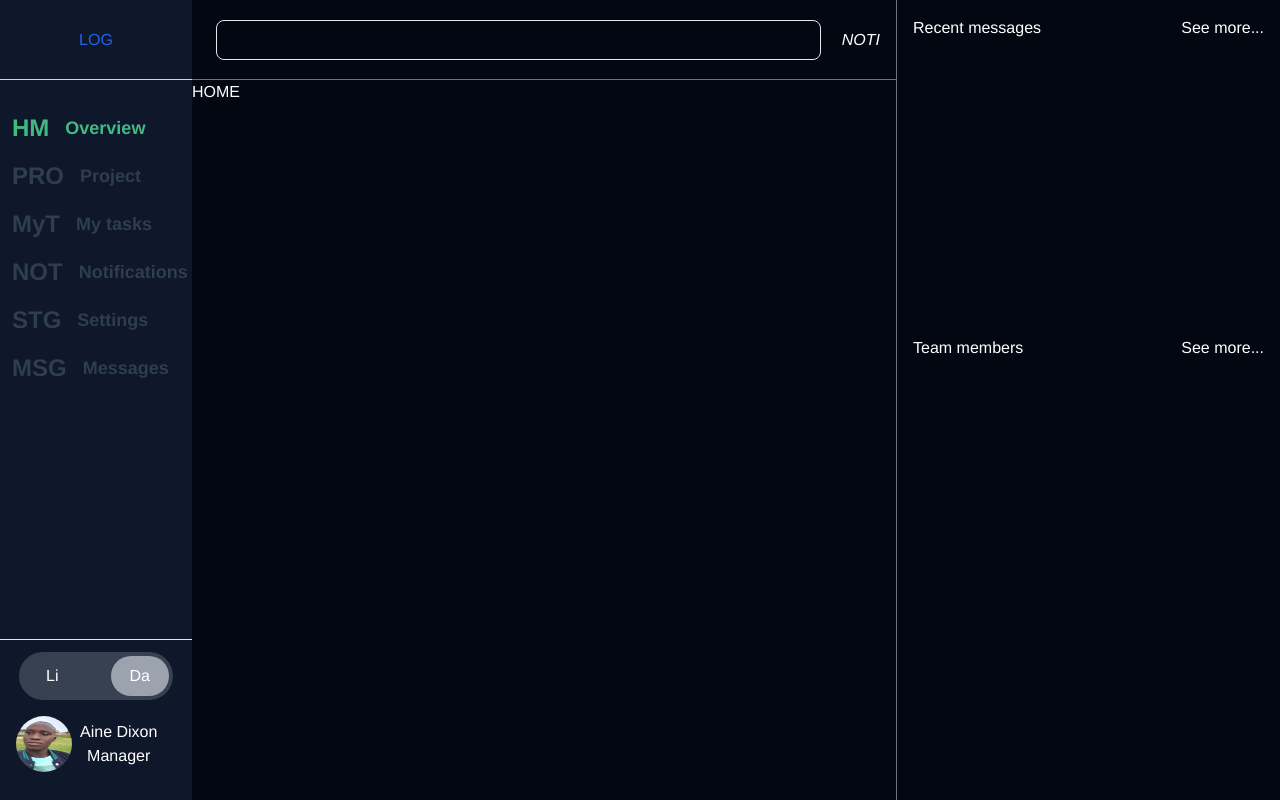
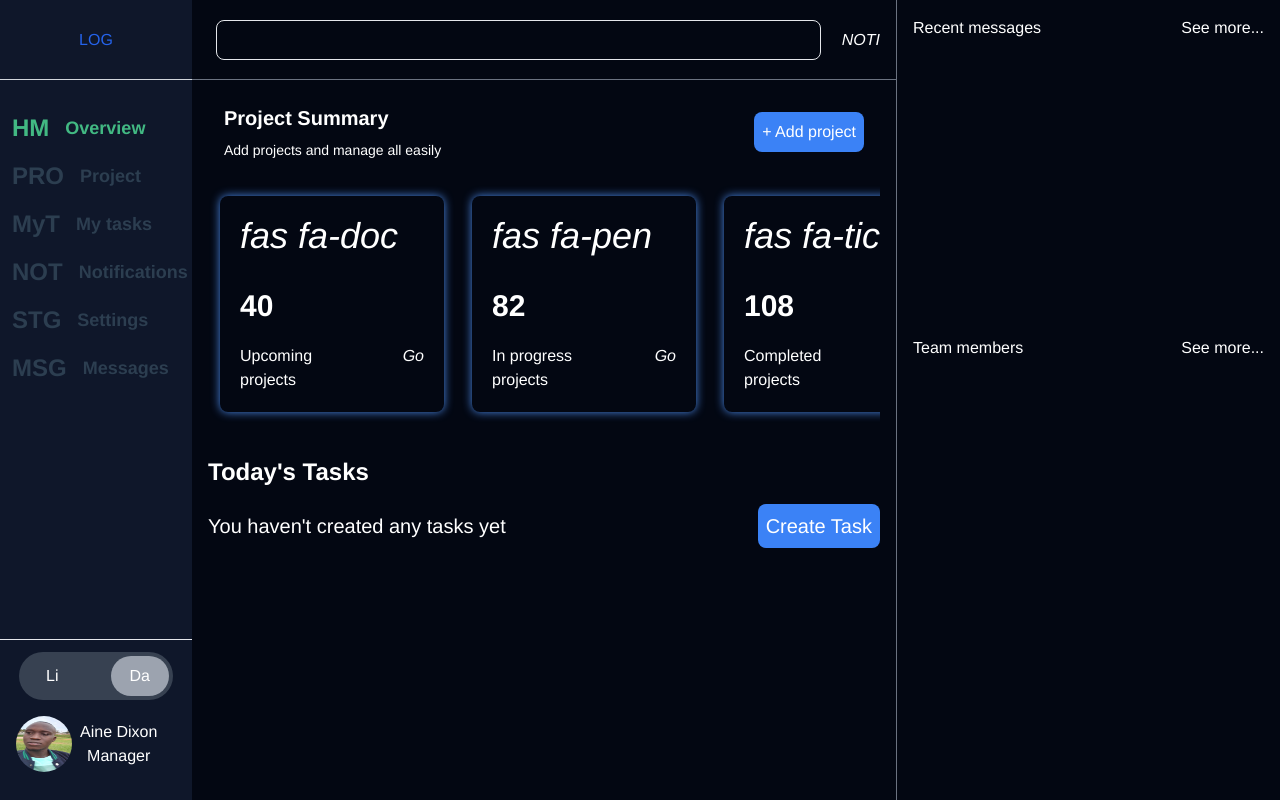
Before and after one commit to Aine-dickson/Tasktopus, a Vue app in the folder tasktopus-app/: page / in a window 1280 px wide. Built offline with nearby package versions, Linux system fonts and the light colour scheme.

Commit message:
Populated the home page with content

```diff
--- /dev/null
+++ b/tasktopus-app/src/components/full_task.vue
@@ -0,0 +1,5 @@
+<template>
+    <article>
+
+    </article>
+</template>
--- /dev/null
+++ b/tasktopus-app/src/components/mini_task.vue
@@ -0,0 +1,50 @@
+<template>
+    <article class="flex flex-col justify-center w-[20rem] p-4 bg-slate-800 rounded-lg">
+        <div class="flex justify-between mb-2">
+            <div class="flex flex-col space-y-2">
+                <span class="font-semibold">{{ task.taskTitle }}</span>
+                <span class="text-orange-200">{{ task.taskSubtitle }}</span>
+            </div>
+            <div>
+                <input type="checkbox" :name="task.taskId">
+            </div>
+        </div>
+        <hr>
+        <div class="flex items-center justify-between mt-2">
+            <span>{{ task.timeSchedule }}</span>
+            <div class="flex">
+                <div v-for="(member, index) in task.members" :key="index" class="h-10 w-10 rounded-full overflow-hidden">
+                    <img :src="member.avatar" :alt="member.memberId" class="object-fill h-full w-full">
+                </div>
+            </div>
+        </div>
+    </article>
+</template>
+
+<script>
+
+    import { ref } from 'vue';
+
+    export default {
+        props: [
+            "taskId"
+        ],
+        setup(props){
+            const task = ref({
+                taskId: "oor",
+                taskTitle: "Going to school",
+                taskSubtitle: "Reading chemistry",
+                timeSchedule: "12:00 - 13:40",
+                members: [
+                    {
+                        memberId: 234,
+                        avatar: "/assets/images/profile.jpg"
+                    }
+                ]
+            })
+
+            return { task }
+        }
+    }
+
+</script>
--- /dev/null
+++ b/tasktopus-app/src/components/progress.vue
@@ -0,0 +1,37 @@
+<template>
+    <article class="rounded-lg p-5 space-y-8 min-w-[14rem] max-w-[14rem] shadow-shadows bg-gradient-to-br" :class="color">
+        <div><i class="text-4xl" :class="icon">{{ icon }}</i></div>
+        <div class="space-y-5">
+            <div class="font-bold text-3xl">{{ items }}</div>
+            <div class="flex space-x-8">
+                <span>{{ category }}</span>
+                <span><i class="fas fa-arrow-right w-[20%]">Go</i></span>
+            </div>
+        </div>
+    </article>
+</template>
+
+<script>
+
+    import { ref } from 'vue'
+
+    export default {
+        props: [
+            "icon",
+            "color",
+            "content",
+            "category"
+        ],
+        setup(props){
+            const category =ref(props.category)
+            const icon = ref("fas fa-" + props.icon)
+            const items = ref(props.content)
+            const color_stat = ref(`from-${props.color}-600`)
+            const color_stop = ref(`to-${props.color}-300`)
+            const color = ref(`${color_stat.value} ${color_stop.value}`)
+
+            return { category, icon, items, color}
+        }
+    }
+
+</script>
--- /dev/null
+++ b/tasktopus-app/src/components/project_summary.vue
@@ -0,0 +1,54 @@
+<template>
+    <section>
+        <div class="flex justify-between p-2 px-4 items-center">
+            <div class="flex flex-col space-y-2">
+                <span class="font-bold text-xl">Project Summary</span>
+                <span class="text-sm hidden md:inline">Add projects and manage all easily</span>
+            </div>
+            <button class="rounded-lg bg-blue-500 text-white p-2">+ Add project</button>
+        </div>
+        <div class="flex overflow-auto space-x-7 my-4 p-3">
+            <project_level v-for="(project, index) in projects" :key="index" :icon="project.icon" :category="project.category" :content="project.content" :color="project.color"></project_level>
+        </div>
+    </section>
+</template>
+
+<script>
+
+    import project_level from '@/components/progress.vue';
+
+    import { ref } from 'vue';
+
+    export default {
+        components: {
+            project_level
+        },
+        setup(){
+            const projects =ref([
+                {
+                    category: "Upcoming projects",
+                    icon: "doc",
+                    content: 40,
+                    color: "blue"
+                },
+                {
+                    category: "In progress projects",
+                    icon: "pen",
+                    content: 82,
+                    color: "blue"
+                },
+                {
+                    category: "Completed projects",
+                    icon: "tick",
+                    content: 108,
+                    color: "blue"
+                },
+            ])
+
+            // const colors = ref(['purple', 'green', 'blue'])
+
+            return { projects }
+        }
+    }
+
+</script>
--- /dev/null
+++ b/tasktopus-app/src/components/taskToday.vue
@@ -0,0 +1,64 @@
+<template>
+    <section class="my-8 max-h-full overflow-auto">
+        <div v-if="tasks.length" class="flex justify-between mb-4">
+            <div>
+                <span class="text-2xl font-semibold">Today's Tasks</span>
+                <span>{{ currentDate }}</span>
+            </div>
+            <button @click="taskCreator" class="bg-blue-500 text-white rounded-lg p-2 w-16">Add</button>
+        </div>
+        <div v-else class="flex justify-between mb-4">
+            <span class="text-2xl font-semibold">Today's Tasks</span>
+            <span>{{ currentDate }}</span>
+        </div>
+        <div v-if="tasks.length" class="flex flex-wrap space-y-2 justify-evenly items-center">
+            <task @click="taskLoger(task.taskId)" v-for="(task, index) in tasks" :key="index" :taskId="task.taskId"/>
+        </div>
+        <div v-else class="flex justify-between items-center text-xl">
+            <span>You haven't created any tasks yet</span>
+            <button @click="taskCreator" class="bg-blue-500 text-white rounded-lg p-2">Create Task</button>
+        </div>
+    </section>
+</template>
+
+<script>
+
+    import task from './mini_task.vue';
+    import { ref } from 'vue';
+
+    export default {
+        components: {
+            task
+        },
+        setup(){
+            let id = 0
+            const months = ['Jan', 'Feb', 'March', 'April', 'May', 'June', 'July', 'Aug', 'Sept', 'Oct', 'Nov', 'Dec']
+            const days = ['Mon', 'Tue', 'Wed', 'Thur', 'Fri', 'Sat', 'Sun']
+
+            const currentDate = ref('')
+            const tasks = ref([
+
+            ])
+
+            const date = () => {
+                let today = new Date()
+                let date = today.getDate()
+                let day = today.getDay()
+                let month = today.getMonth()
+                let year = today.getFullYear()
+                currentDate.value = `${days[day]} ${date} ${months[month]} ${year}`
+            }
+
+            const taskLoger = (id) => {
+                console.log("Item " + id + " has been clicked" )
+            }
+            const taskCreator = () => {
+                tasks.value.push({id: id})
+                id++
+            }
+
+            return { tasks, currentDate, taskLoger, taskCreator }
+        }
+    }
+
+</script>
--- a/tasktopus-app/src/views/main.vue
+++ b/tasktopus-app/src/views/main.vue
@@ -6,7 +6,7 @@
         <section class="nav h-full dark:bg-slate-900">
             <app_nav/>
         </section>
-        <section class="main h-full">
+        <section class="main max-h-full min-h-full overflow-auto">
             <app_main/>
         </section>
         <section class="aside hidden sm:block border-l border-l-gray-500 h-full">
--- a/tasktopus-app/src/views/pages/overview.vue
+++ b/tasktopus-app/src/views/pages/overview.vue
@@ -1,5 +1,23 @@
 <template>
-    <section>
-        HOME
+    <section class="p-4 max-h-full overflow-auto">
+        <project_summary/>
+        <taskToday/>
     </section>
 </template>
+
+<script>
+
+    import project_summary from '@/components/project_summary.vue';
+    import taskToday from '@/components/taskToday.vue';
+
+    export default {
+        components: {
+            project_summary,
+            taskToday
+        },
+        setup(){
+
+        }
+    }
+
+</script>
--- a/tasktopus-app/tailwind.config.js
+++ b/tasktopus-app/tailwind.config.js
@@ -6,7 +6,11 @@ module.exports = {
     "./src/**/*.{vue, js, jsx, ts, tsx}"
   ],
   theme: {
-    extend: {},
+    extend: {
+      boxShadow: {
+        'shadows': '0 0 0.6rem rgb(74, 137, 232)'
+      }
+    },
   },
   plugins: [],
 }
```
